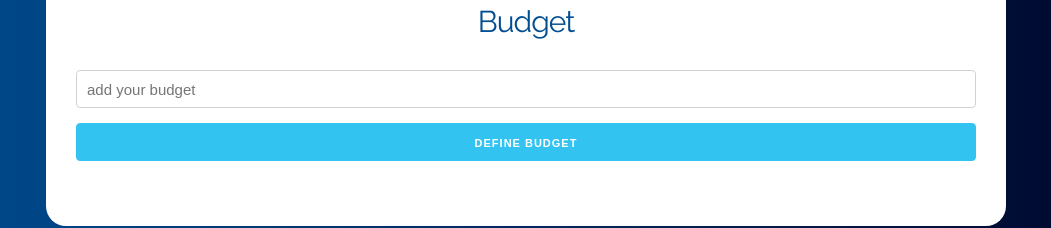
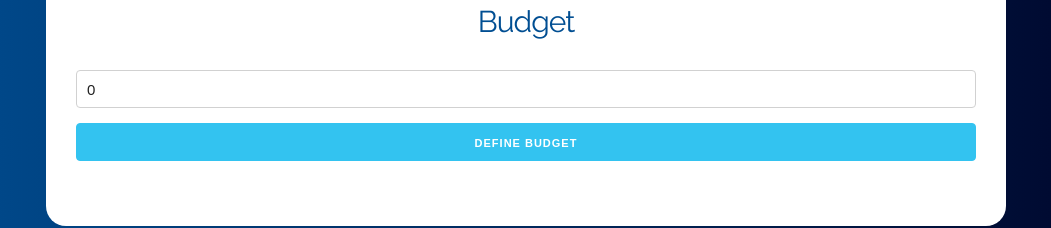
Before and after one commit to luisdev97/react-expense-manager, a React (Create React App) app: page / in a window 1280 px wide. Shown: the part 135-363 px from the top of the page, without its empty margins (114-1165 px from the left). Built offline with nearby package versions, Linux system fonts and the light colour scheme.

Commit message:
Budget validated

```diff
--- a/src/components/Question.jsx
+++ b/src/components/Question.jsx
@@ -1,13 +1,35 @@
-import React from 'react';
+import React, { useState } from 'react';
 
 const Question = () => {
+
+    const [ quantity, setQuantity ] = useState(0);
+    const [ error, setError ] = useState(false);
+
+    const handleChange = e => {
+        setQuantity(parseInt(e.target.value));
+    }
+
+    const handleSubmit = e => {
+        e.preventDefault();
+        if(quantity < 1 || isNaN(quantity)){
+            setError(true);
+        }else{
+            setError(false);
+        }
+    }
+
     return (
         <>
             <h2>Budget</h2>
-            <form>
+
+            { error && <p className="alert alert-danger error">The budget is incorrect</p> }
+
+            <form onSubmit={ handleSubmit }>
                 <input type="number"
                 className="u-full-width"
-                placeholder="add your budget"/>
+                placeholder="add your budget"
+                onChange={ handleChange }
+                value={ quantity}/>
                 <button type="submit" className="button-primary u-full-width">Define budget</button>
             </form>
         </>
```
